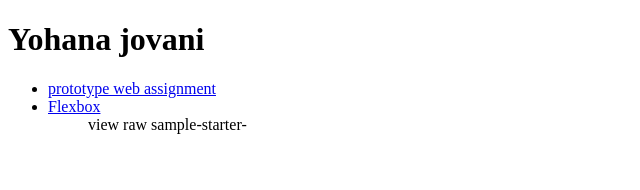
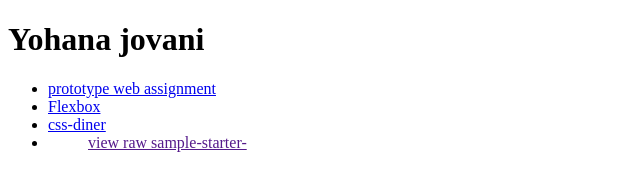
Before and after one commit to yohanajovani/ifsc-1310, a plain HTML site: page index.html in a window 1280 px wide. Shown: the whole page, without its empty margins (0-640 px from the left). Drawn offline with Linux system fonts and the light colour scheme.

Commit message:
css-diner

```diff
--- a/index.html
+++ b/index.html
@@ -19,6 +19,9 @@
 
         </li>
       <li> <a href="assets/img/flexbox.png"> Flexbox</a> </li>
+      <li> <a href="assets/img/css-diner.png"> css-diner</a> </li>
+
+      <li> <a href=""</li>
         <ul>
 </body>
 </html>
```
Also changed, not shown: assets/img/css-diner.png (added).
